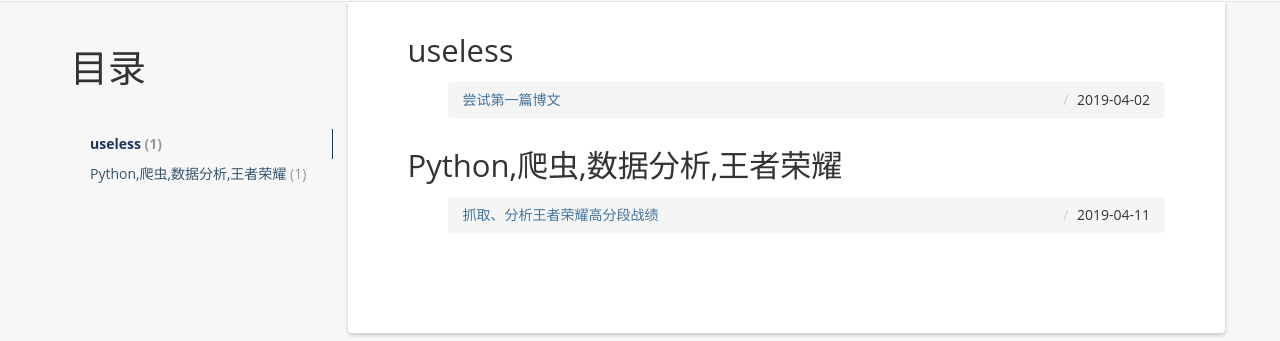
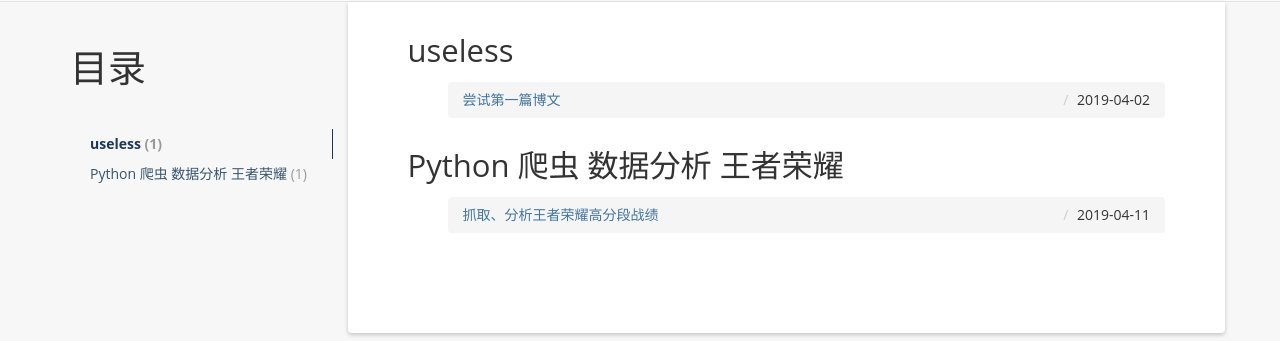
Before and after one commit to iola1999/iola1999.github.io, a Jekyll site: the page built from tag/index.html, in a window 1280 px wide. Shown: the part 285-626 px from the top of the page. Built offline with Jekyll 4.4.1, drawn with Linux system fonts in a browser that asks for light colours; nearby versions of some CDN libraries.

Commit message:
修正“标签”用法

```diff
--- a/_posts/2019-04-11-WZRY-Analysis.markdown
+++ b/_posts/2019-04-11-WZRY-Analysis.markdown
@@ -3,7 +3,7 @@
 title:  抓取、分析王者荣耀高分段战绩
 date:   2019-04-11 21:43:00 +0800
 categories: 折腾
-tag: Python,爬虫,数据分析,王者荣耀
+tag: Python 爬虫 数据分析 王者荣耀
 ---
 
 * content
```
